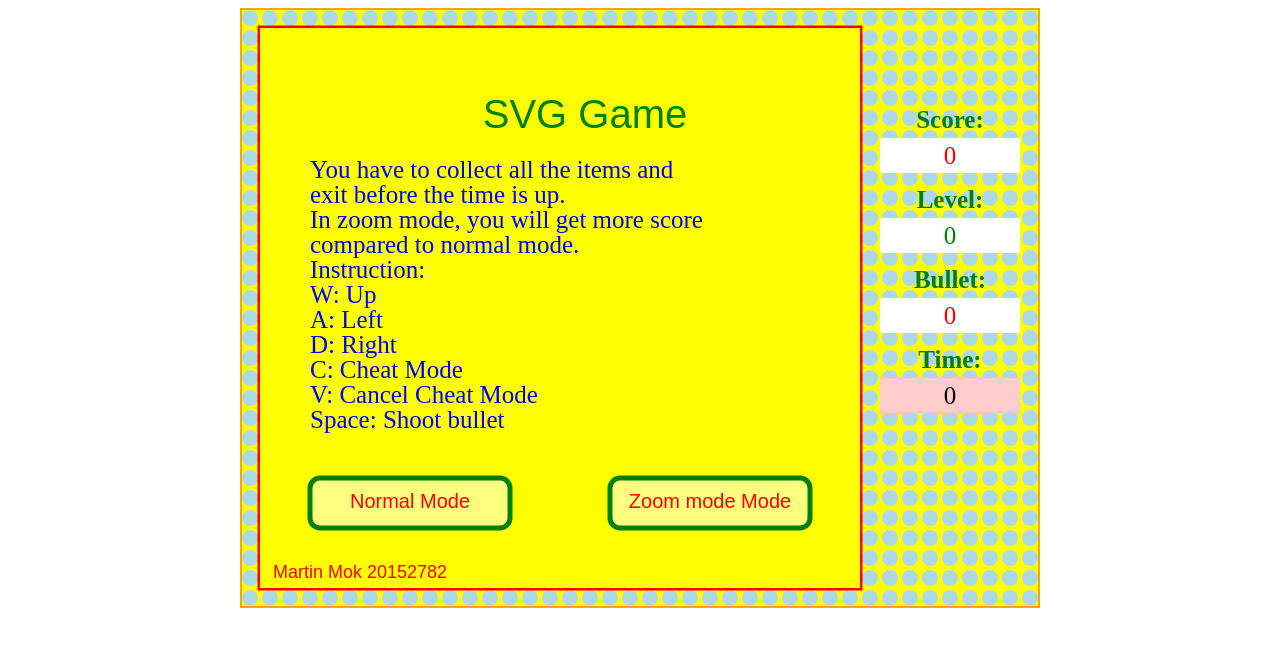
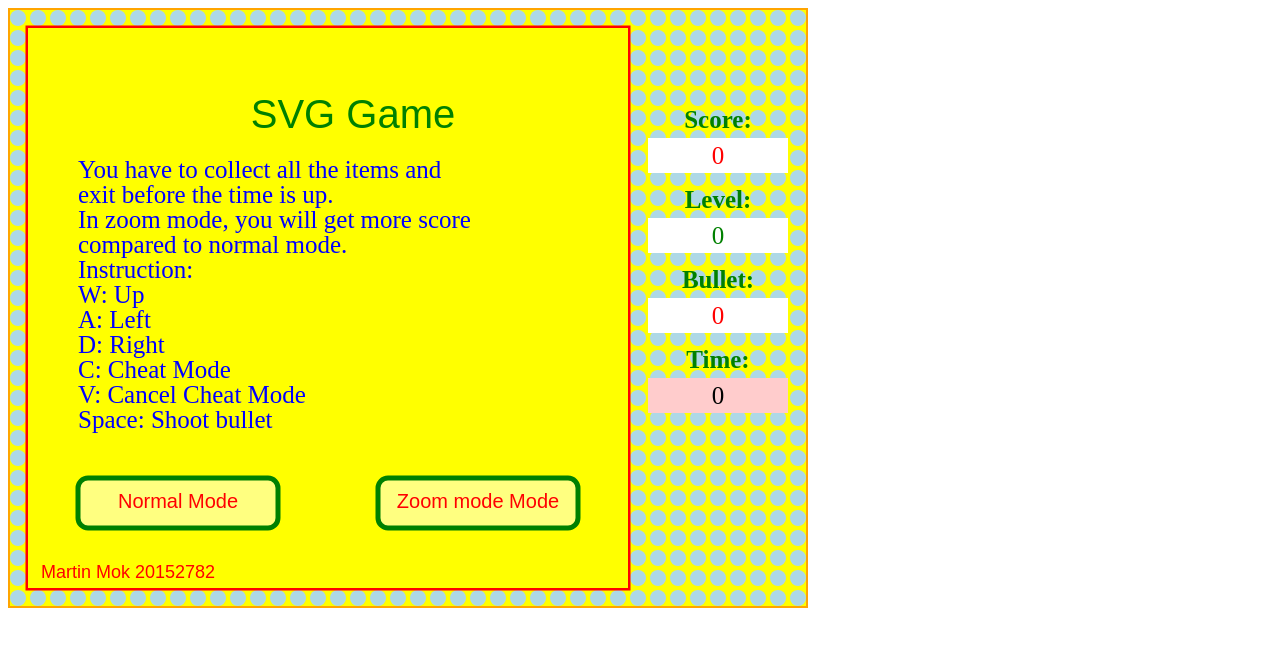
Before and after one commit to Martin-Mok-Tin-Kui/platform-game-svg-master, a plain HTML site: page index.html in a window 1280 px wide. Drawn offline with Linux system fonts and the light colour scheme.

Commit message:
Update index.html

```diff
--- a/index.html
+++ b/index.html
@@ -6,7 +6,7 @@
   <script src="highscore.js"></script>
 </head>
 
-<body style="text-align: center">
+<body>
     <embed src="game.svg" type="image/svg+xml" width="800" height="600" />
 </body>
 
```
